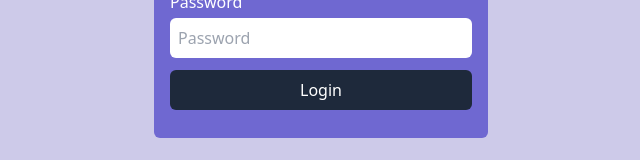
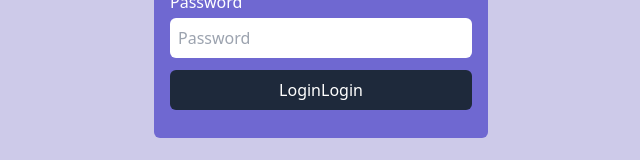
Before and after one commit to guidonunes/marketplace-mern, a React (Create React App) app in the folder dashboard/: page /admin/login in a window 1280 px wide. Shown: the part 419-579 px from the top of the page, without its empty margins (319-959 px from the left). Built offline with nearby package versions, Linux system fonts and the light colour scheme.

Commit message:
implement propagate loader logic

```diff
--- a/dashboard/src/views/auth/AdminLogin.jsx
+++ b/dashboard/src/views/auth/AdminLogin.jsx
@@ -1,5 +1,5 @@
 import React, {useState} from 'react';
-import { useDispatch } from 'react-redux';
+import { useDispatch, useSelector} from 'react-redux';
 import { admin_login } from '../../store/Reducers/authReducer';
 import { PropagateLoader } from 'react-spinners';
 
@@ -8,6 +8,7 @@ import { PropagateLoader } from 'react-spinners';
 const AdminLogin = () => {
 
   const dispatch = useDispatch();
+  const {loader} = useSelector(state => state.auth);
 
   const [email, setEmail] = useState({
     email: '',
@@ -52,7 +53,12 @@ const AdminLogin = () => {
             </div>
 
             {/* Add confirm password field */}
-            <button className='bg-slate-800 w-full hover:shadow-blue-300/ hover:shadow-lg text-white rounded-md px-7 py-2 mb-3'>Login</button>
+            <button disabled={loader ? true : false} className='bg-slate-800 w-full hover:shadow-blue-300/ hover:shadow-lg text-white rounded-md px-7 py-2 mb-3'>
+            {
+              loader ? <PropagateLoader /> : 'Login'
+            }
+              Login
+            </button>
 
 
           </form>
```
